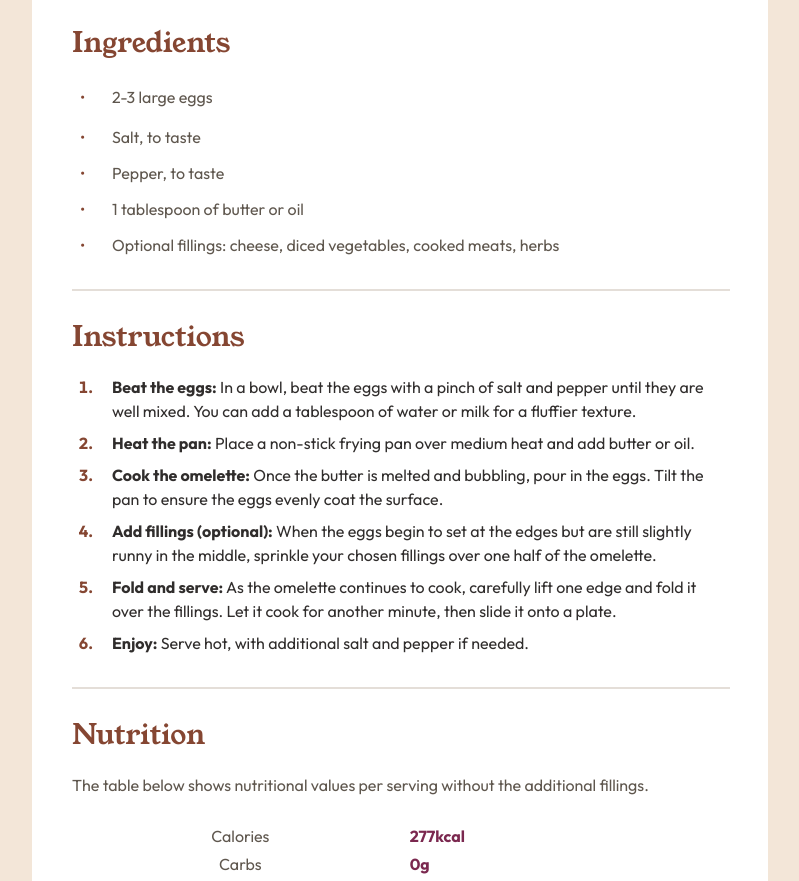
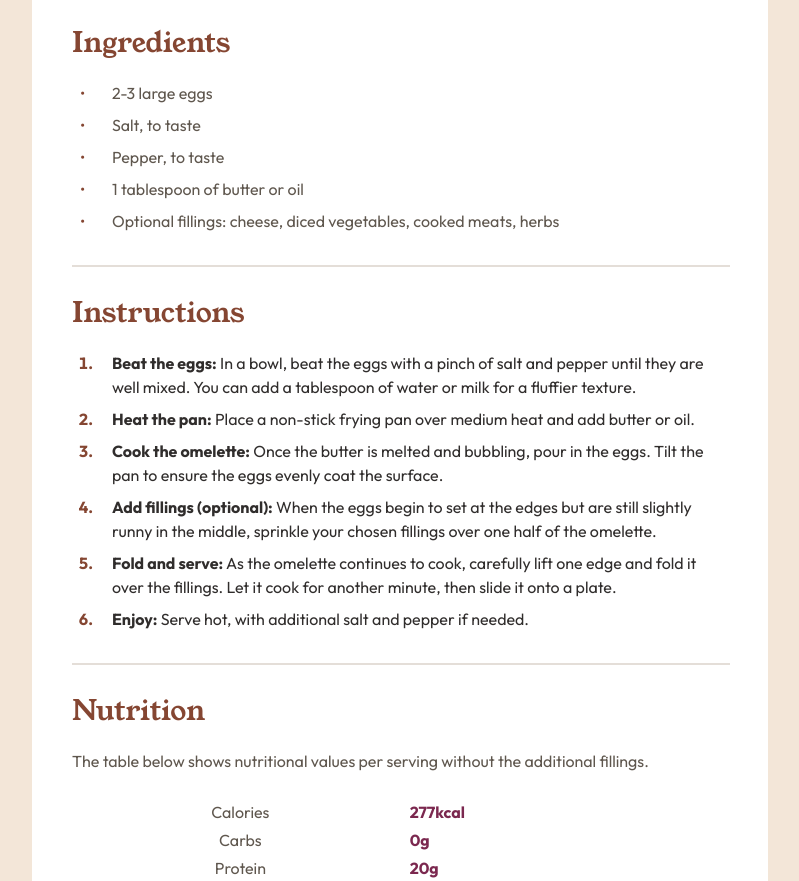
Before and after one commit to renitam/recipe-page, a plain HTML site: page index.html in a window 1280 px wide. Shown: the part 835-1716 px from the top of the page, without its empty margins (240-1039 px from the left). Drawn offline with Linux system fonts and the light colour scheme.

Commit message:
Fix list indent error where last indent is off for list items; remove extra div and p tags

```diff
--- a/index.html
+++ b/index.html
@@ -42,17 +42,15 @@
 
         <section class="section" id="ingredients">
           <h2 class="section__title text-preset-2">Ingredients</h2>
-          <div class="list-container">
             <ul class="list">
-              <li class="list__item text-preset-4">2-3 large eggs</p></li>
-              <li class="list__item text-preset-4">Salt, to taste</p></li>
+              <li class="list__item text-preset-4">2-3 large eggs</li>
+              <li class="list__item text-preset-4">Salt, to taste</li>
               <li class="list__item text-preset-4">Pepper, to taste</li>
-              <li class="list__item text-preset-4">1 tablespoon of butter or oil</p></li>
+              <li class="list__item text-preset-4">1 tablespoon of butter or oil</li>
               <li class="list__item text-preset-4">
                 Optional fillings: cheese, diced vegetables, cooked meats, herbs
               </li>
             </ul>
-          </div>
         </section>
 
         <hr class="section__break">
```
